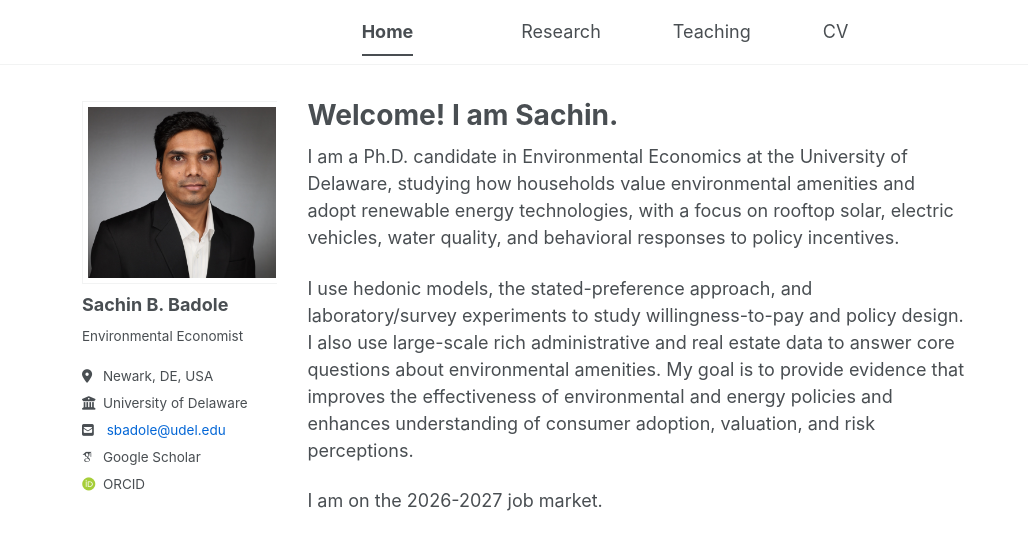
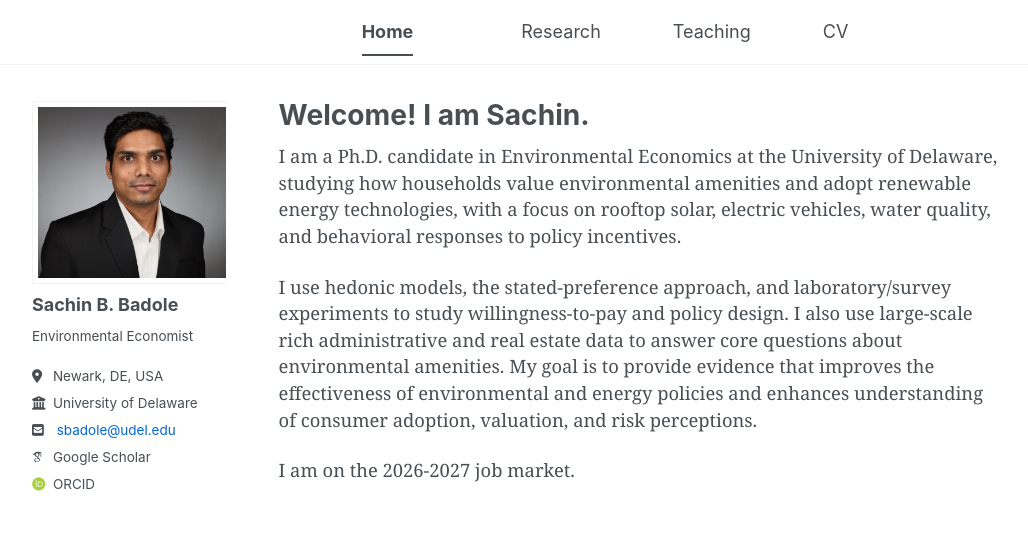
Before and after one commit to sachin-b-badole/sachin-b-badole.github.io, a Jekyll site: the page built from _pages/about.md, in a window 1280 px wide. Shown: the top 550 px of the page, without its empty margins (26-1054 px from the left). Built offline with Jekyll 4.4.1, drawn with Linux system fonts in a browser that asks for light colours; some web fonts are replaced; a script bundle is joined from its source files by our own code; library files that are not in the unit come from our copies.

Commit message:
Update custom.css

```diff
--- a/assets/css/custom.css
+++ b/assets/css/custom.css
@@ -241,16 +241,18 @@ img {
 
 /* Center the main page content (sidebar + bio + right column) */
 #main {
-  max-width: 1100px !important;              /* total width: sidebar + middle + right */
+  max-width: 1200px !important;              /* total width: sidebar + middle + right */
   margin-left: auto;
   margin-right: auto;
 }
 
-/* Expand bio section width */
+
+/* Bio serif font (academic style) */
 .page__content {
-  max-width: 1100px !important;
+  font-family: "Georgia", "Times New Roman", serif !important;
+  font-size: 1.02rem;
+  line-height: 1.45;
 }
-
 
 
 
```
